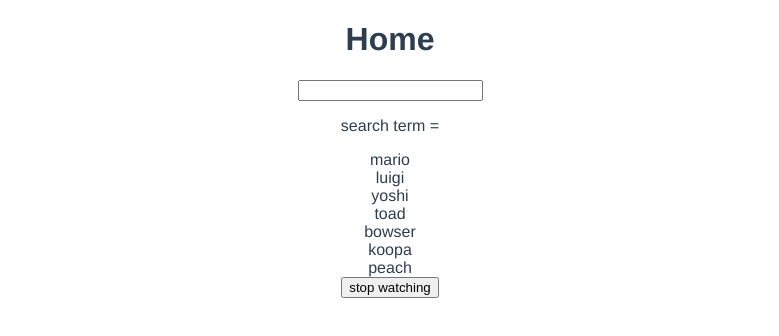
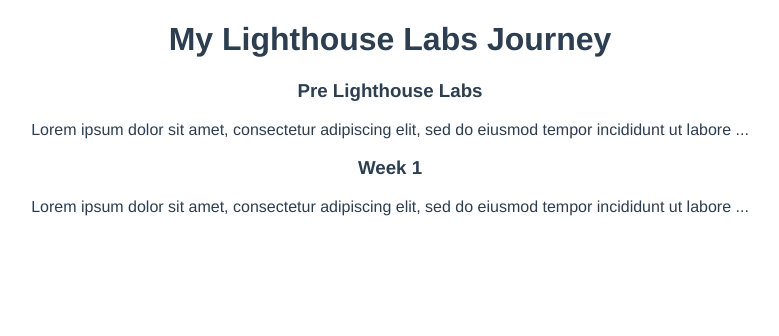
Before and after one commit to angel-sinn/PL_vue-blog, a Vue app: page / in a window 1280 px wide. Shown: the top 336 px of the page, without its empty margins (250-1029 px from the left). Built offline with nearby package versions, Linux system fonts and the light colour scheme.

Commit message:
Using props in setup function

```diff
--- /dev/null
+++ b/src/components/PostList.vue
@@ -0,0 +1,23 @@
+<template>
+  <div class="post-list">
+    <div v-for="post in posts" :key="post.id">
+      <SinglePost :post="post"/>
+    </div>
+  </div>
+</template>
+
+<script>
+import SinglePost from './SinplePost.vue'
+
+export default {
+  props: ['posts'],
+  components: { SinglePost },
+  setup(props) {
+    // console.log(props.posts);
+  }
+}
+</script>
+
+<style>
+
+</style>
--- /dev/null
+++ b/src/components/SinplePost.vue
@@ -0,0 +1,24 @@
+<template>
+  <div class="post">
+    <h3>{{ post.title }}</h3>
+    <p>{{ snippet }}</p>
+  </div>
+</template>
+
+<script>
+import { computed } from 'vue'
+export default {
+  props: ['post'],
+  setup(props) {
+    const snippet = computed(() => {
+      return props.post.body.substring(0,100) + '...'
+    })
+
+    return { snippet }
+  }
+}
+</script>
+
+<style>
+
+</style>
--- a/src/views/Home.vue
+++ b/src/views/Home.vue
@@ -1,41 +1,25 @@
 <template>
   <div class="home">
-    <h1>Home</h1>
-    <input type="text" v-model="search">
-    <p>search term = {{ search }}</p>
-    <div v-for="name in matchingNames" :key="name">{{ name }}</div>
-    <button @click='handleClick'>stop watching</button>
+    <h1>My Lighthouse Labs Journey</h1>
+    <PostList :posts="posts"/>
   </div>
 </template>
 
 <script>
-import { computed, ref, watch, watchEffect } from 'vue'
+import { ref } from 'vue'
+import PostList from '../components/PostList.vue'
 
 export default {
   name: 'Home',
+  components: { PostList },
   // composition api - variables not reactive by default, but can use refs to make it reactive
   setup() {
-    const search = ref("")
-    const names = ref(['mario', 'luigi', 'yoshi', 'toad', 'bowser', 'koopa', 'peach'])
+    const posts = ref([
+      { title: 'Pre Lighthouse Labs', body: 'Lorem ipsum dolor sit amet, consectetur adipiscing elit, sed do eiusmod tempor incididunt ut labore et dolore magna aliqua. Ut enim ad minim veniam, quis nostrud exercitation ullamco laboris nisi ut aliquip ex ea commodo consequat. Duis aute irure dolor in reprehenderit in voluptate velit esse cillum dolore eu fugiat nulla pariatur. Excepteur sint occaecat cupidatat non proident, sunt in culpa qui officia deserunt mollit anim id est laborum.', id: 1 },
+      { title: 'Week 1', body: 'Lorem ipsum dolor sit amet, consectetur adipiscing elit, sed do eiusmod tempor incididunt ut labore et dolore magna aliqua. Ut enim ad minim veniam, quis nostrud exercitation ullamco laboris nisi ut aliquip ex ea commodo consequat. Duis aute irure dolor in reprehenderit in voluptate velit esse cillum dolore eu fugiat nulla pariatur. Excepteur sint occaecat cupidatat non proident, sunt in culpa qui officia deserunt mollit anim id est laborum.', id: 2 },
+    ])
 
-    const stopWatch = watch(search, () => {
-      console.log('watch function run');
-    })
-
-    const stopEffect = watchEffect(() => {
-      console.log('watchEffect function run', search.value);
-    })
-
-    const matchingNames = computed(() => {
-      return names.value.filter((name) => name.includes(search.value))
-    })
-
-    const handleClick = () => {
-      stopWatch()
-      stopEffect()
-    }
-
-    return { names, search, matchingNames, handleClick }
+    return { posts }
   }
 }
 </script>
```
